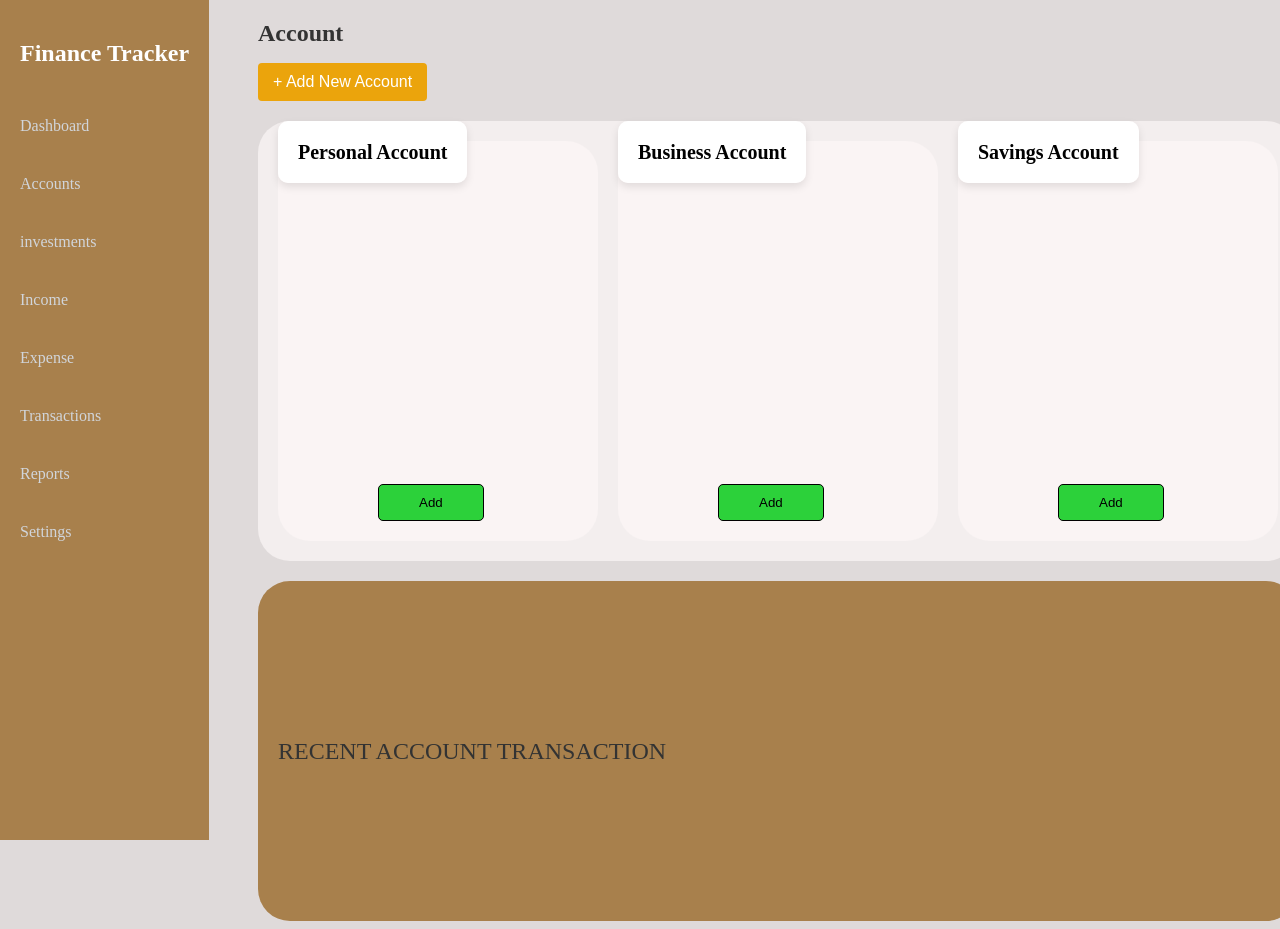
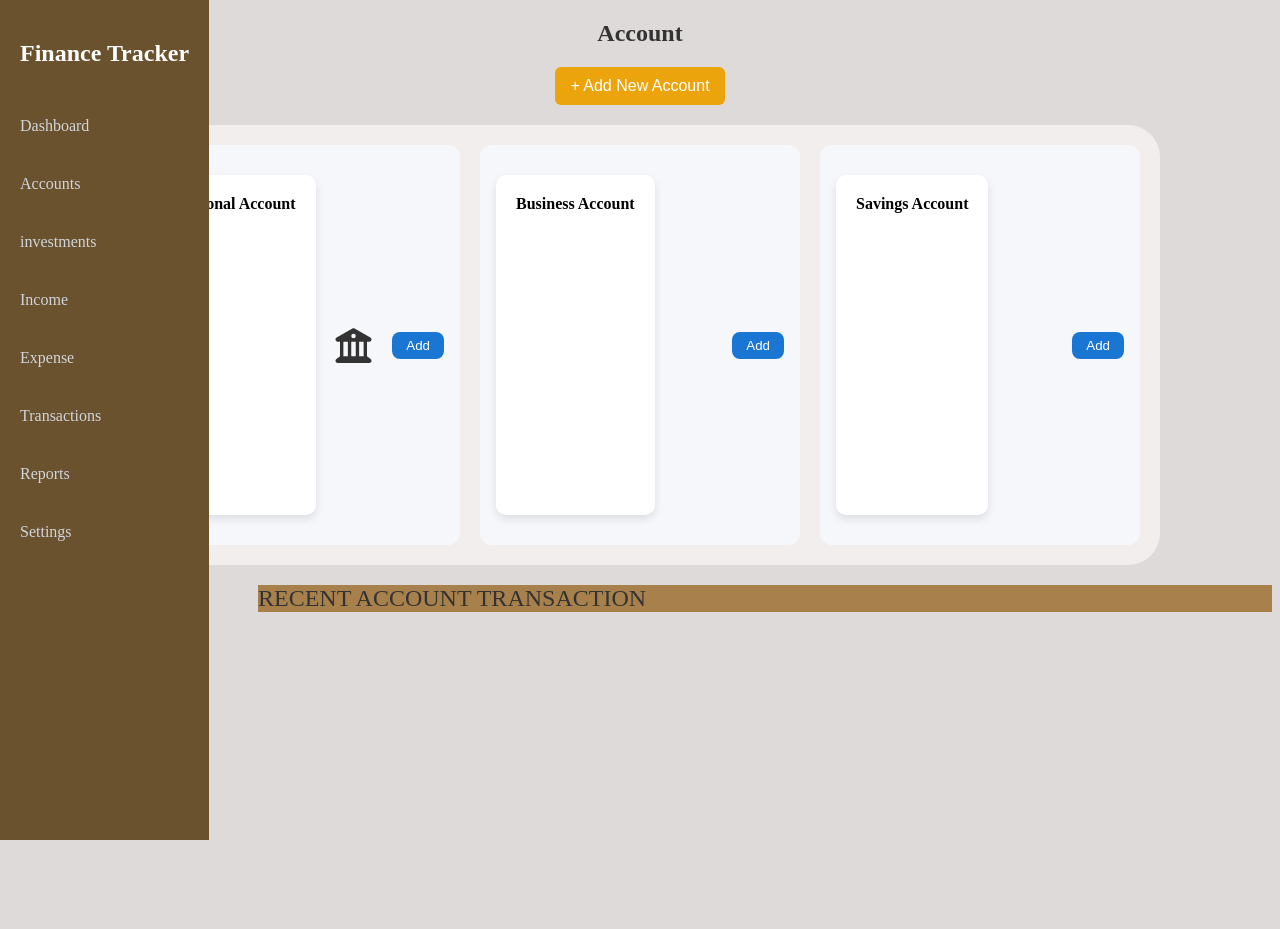
Before and after one commit to Kapoun/Finance-app, a React app: page /accounts in a window 1280 px wide. After the commit the page ends 800 px from the top, so only its background shows below. Built offline with nearby package versions, Linux system fonts and the light colour scheme; the HTML template or start-up script is replaced by a standard one.

Commit message:
minor changes on the dsh

```diff
--- a/package.json
+++ b/package.json
@@ -11,6 +11,8 @@
     "start": "node server.js"
   },
   "dependencies": {
+    "@fortawesome/free-solid-svg-icons": "^7.1.0",
+    "@fortawesome/react-fontawesome": "^3.1.1",
     "@supabase/supabase-js": "^2.86.2",
     "axios": "^1.13.2",
     "bcrypt": "^6.0.0",
--- a/src/Accounts/Accounts.css
+++ b/src/Accounts/Accounts.css
@@ -1,17 +1,16 @@
+/* ===== MODAL OVERLAY ===== */
 .modal-overlay {
   position: fixed;
-    top: 0;
-    left: 0;
-    width: 100vw;
-    height: 100vh;
-    background: rgba(0, 0, 0, 0.5); /* translucent dark */
-    backdrop-filter: blur(4px);    /* glass effect */
+  inset: 0;
+  background: rgba(0, 0, 0, 0.5);
+  backdrop-filter: blur(4px);
   display: flex;
   align-items: center;
   justify-content: center;
   z-index: 1000;
 }
 
+/* ===== MODAL CONTENT ===== */
 .modal-content {
   background: #fff;
   padding: 25px;
@@ -19,7 +18,7 @@
   width: 90%;
   max-width: 500px;
   box-shadow: 0 20px 40px rgba(0,0,0,0.2);
-    animation: popIn 0.25s ease-out;
+  animation: popIn 0.3s cubic-bezier(0.16, 1, 0.3, 1);
 }
 
 @keyframes popIn {
@@ -33,40 +32,42 @@
   }
 }
 
+/* ===== OPEN MODAL BUTTON ===== */
 .btn-open-form {
   padding: 10px 15px;
   background-color: #EBA40C;
-    color: white;
+  color: #fff;
   border: none;
-    border-radius: 4px;
+  border-radius: 6px;
   font-size: 16px;
   cursor: pointer;
+
   display: flex;
   align-items: center;
   gap: 8px;
-    margin-left: 250px;
-}
 
-.h-account {
-    display: flex;
-    align-items: center;
-    text-align: center;
-    margin-top: 20px;
-    font-size: 24px;
-    color: #333;
-    margin-left: 250px;
+  margin: 20px auto;
 }
 
 .btn-open-form:hover {
   background-color: #bd8919;
 }
 
+/* ===== HEADING ===== */
+.h-account {
+  display: flex;
+  justify-content: center;
+  margin-top: 20px;
+  font-size: 24px;
+  color: #333;
+}
+
+/* ===== FORM ===== */
 .add-account-form {
   display: flex;
   flex-direction: column;
   gap: 10px;
   margin-top: 10px;
-    width: 100%;
 }
 
 .add-account-form input {
@@ -74,9 +75,11 @@
   border: 1px solid #ccc;
   border-radius: 4px;
   font-size: 16px;
-    width: 100%;
 }
 
+.modal-content input {
+  transition: border-color 0.3s, box-shadow 0.3s;
+}
 
 .modal-content input:focus {
   outline: none;
@@ -84,77 +87,71 @@
   box-shadow: 0 0 5px rgba(0, 123, 255, 0.5);
 }
 
-.modal-content input{
-    transition: border-color 0.3s, box-shadow 0.3s;
-
-}
-
-.btn-submit, .btn-cancel {
+/* ===== FORM BUTTONS ===== */
+.btn-submit,
+.btn-cancel {
   padding: 10px;
   border: none;
-    border-radius: 4px;
+  border-radius: 6px;
   font-size: 16px;
   cursor: pointer;
   margin-top: 10px;
   background-color: #2d7ed4;
-    gap: 20px;
-    margin: 20px 5px 0px 0px;
+  color: #fff;
 }
 
+/* ===== ACCOUNT CONTAINER ===== */
+.account-container {
 
-.account-container{
   display: grid;
-    grid-template-columns: 1fr 1fr 1fr;
+  grid-template-columns: repeat(3, 1fr);
   gap: 20px;
-    margin: 20px;
-    margin-left: 250px;
+
+  margin: 20px auto;
+  padding: 20px;
+
   background-color: rgb(243, 238, 238);
-    padding: 20px;
   border-radius: 2rem;
+
+  max-width: 1000px;
   height: 400px;
-    width: 1000px;
-
 }
 
+/* ===== ACCOUNT CARD ===== */
+.account-details {
+  display: flex;
+  align-items: center;
+  justify-content: space-between;
 
-.account-datails{
-    background-color: #faf4f4;
-    border-radius: 2rem;
+  padding: 16px;
+  border-radius: 12px;
+  background: #f5f7fa;
 
+  transition: transform 0.25s ease, box-shadow 0.25s ease;
 }
 
-.details-btn{
-    background-color: transparent;
-    border: 1px solid black;
-    border-radius: 5px;
-    padding: 10px 40px;
-    background-color: rgb(44, 209, 58);
-    justify-content: center;
-    margin-top: 320px;
-    margin-left: 100px;
-
+.account-details:hover {
+  transform: translateY(-2px);
+  box-shadow: 0 8px 20px rgba(0,0,0,0.08);
 }
 
-.details{
-    align-items: center;
-    text-align: center;
-    font-size: 20px;
-    font-weight: bold;
-
+/* ===== TEXT ===== */
+.details {
+  font-weight: 600;
 }
 
-.trans-container{
-    margin-left: 250px;
-    margin-top: 20px;
-    background-color: #bd8919;
-    width: 1000px;
-    height: 300px;
-    border-radius: 2rem;
-    padding: 20px;
+/* ===== ICON ===== */
+.details-icon {
+  color: #333;
+  font-size: 36px;
 }
 
-.trans-container label{
-    display: flex;
-    align-items: center;
-    text-align: center;
+/* ===== BUTTON ===== */
+.details-btn {
+  padding: 6px 14px;
+  border-radius: 8px;
+  border: none;
+  background: #1976d2;
+  color: white;
+  cursor: pointer;
 }
--- a/src/Accounts/Accounts.jsx
+++ b/src/Accounts/Accounts.jsx
@@ -1,5 +1,12 @@
 import React from 'react';
 import './Accounts.css';
+import { FontAwesomeIcon } from '@fortawesome/react-fontawesome';
+import {
+  faWallet,
+  faUser,
+  faChartLine,
+  faBuildingColumns
+} from '@fortawesome/free-solid-svg-icons';
 import Sidebar from '../Sidebar/Sidebar';
 import Card from '../Card/Card';
 import { useState } from 'react';
@@ -76,11 +83,32 @@ function AccountsPage({ }) {
         </div>
       )}
 
-      <div className='account-container'>
-       <div className='account-datails'> <label className='details' >Personal Account</label> <button className='details-btn'>Add </button></div>
-       <div className='account-datails'> <label className='details'>Business Account</label><button className='details-btn'>Add </button></div>
-       <div className='account-datails'><label className='details'>Savings Account</label><button className='details-btn'>Add </button></div>
-        </div>
+     <div className="account-container">
+
+  <div className="account-details">
+    <label className="details">Personal Account</label>
+
+    <FontAwesomeIcon
+      icon={faBuildingColumns}
+      className="details-icon"
+      size="3x"
+    />
+
+    <button className="details-btn">Add</button>
+  </div>
+
+  <div className="account-details">
+    <label className="details">Business Account</label>
+    <button className="details-btn">Add</button>
+  </div>
+
+  <div className="account-details">
+    <label className="details">Savings Account</label>
+    <button className="details-btn">Add</button>
+  </div>
+
+</div>
+
 
         <div className='trans-container'>
           <label>RECENT ACCOUNT TRANSACTION</label>
--- a/src/Dashboard/Dasboard.css
+++ b/src/Dashboard/Dasboard.css
@@ -79,12 +79,12 @@ body{
     border: 1px solid black;
     border-radius: 5px;
     padding: 5px 10px;
-    background-color: orange;
+    background-color: rgb(107, 82, 46);
 
 }
 
 .more-details button:hover{
-    background-color: darkorange;
+    background-color: green;
     color: white;
     transition: 0.3s;
 }
@@ -118,3 +118,15 @@ body{
     border-radius: 2rem;
     padding: 20px;
 }
+
+.user-icon{
+  color: #d1c2c2;
+  font-size: 100px;
+  float: left;
+}
+
+.wallet-icon{
+  color: #d1c2c2;
+  font-size: 60px;
+  float: right;
+}
--- a/src/Dashboard/Dashboard.jsx
+++ b/src/Dashboard/Dashboard.jsx
@@ -1,4 +1,14 @@
 import React, { useState } from 'react';
+import { FontAwesomeIcon } from '@fortawesome/react-fontawesome';
+import {
+  faWallet,
+  faUser,
+  faChartLine,
+  faBuildingColumns
+} from '@fortawesome/free-solid-svg-icons';
+
+
+
 import AccountsPage from '../Accounts/Accounts';
 import './Dasboard.css';
 import Income from '../Income/Income';
@@ -37,12 +47,15 @@ function Dashboard() {
               <div className='cards-container'>
                 <div className='card-details'>
                   <label>Saving account</label>
+                  <FontAwesomeIcon icon={faUser} className='user-icon'/>
                 </div>
                 <div className='card-details'>
                   <label>Business account </label>
+                  <FontAwesomeIcon icon={faUser} className='user-icon'/>
                 </div>
                 <div className='card-details'>
                   <label>Personal account </label>
+                  <FontAwesomeIcon icon={faUser} className='user-icon'/>
                 </div>
                 </div>
             </div>
@@ -52,15 +65,20 @@ function Dashboard() {
         <div className='more-details-container'>
           <div className='details'>
             <label>Income</label>
+            <FontAwesomeIcon icon={faWallet} className='wallet-icon'/>
           </div>
           <div className='details'>
             <label>Expenditure</label>
+            <FontAwesomeIcon icon={faWallet} className='wallet-icon'/>
+
           </div>
           <div className='details'>
             <label>Investment</label>
+            <FontAwesomeIcon icon={faWallet} className='wallet-icon'/>
           </div>
           <div className='details'>
             <label>Transactions</label>
+            <FontAwesomeIcon icon={faWallet} className='wallet-icon'/>s
              </div>
           </div>
                <div className='new-container'>
--- a/src/Sidebar/Sidebar.css
+++ b/src/Sidebar/Sidebar.css
@@ -1,6 +1,6 @@
 .sidebar {
   height: 100vh;
-  background: rgb(168, 128, 76); /* deep navy vibes */
+  background: rgb(107, 82, 46); /* deep navy vibes */
   color: #fff;
   padding: 20px;
   position: fixed; /* stays on the left */
@@ -10,7 +10,6 @@
   flex-direction: column;
   gap: 20px;
 }
-
 
 
 .sidebar a {
```
Also changed, not shown: 1 other file (tests, documents, lock files or other folders). Lines whose indentation alone changed are shown as unchanged.
